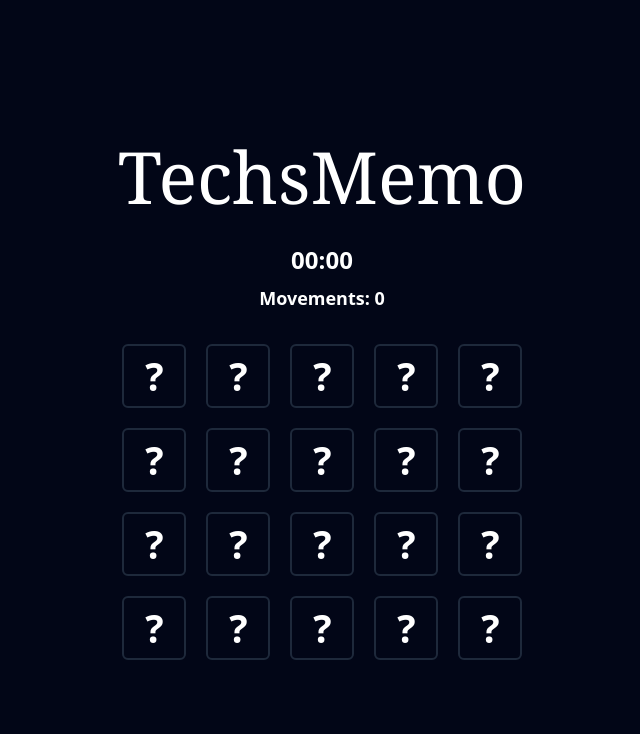
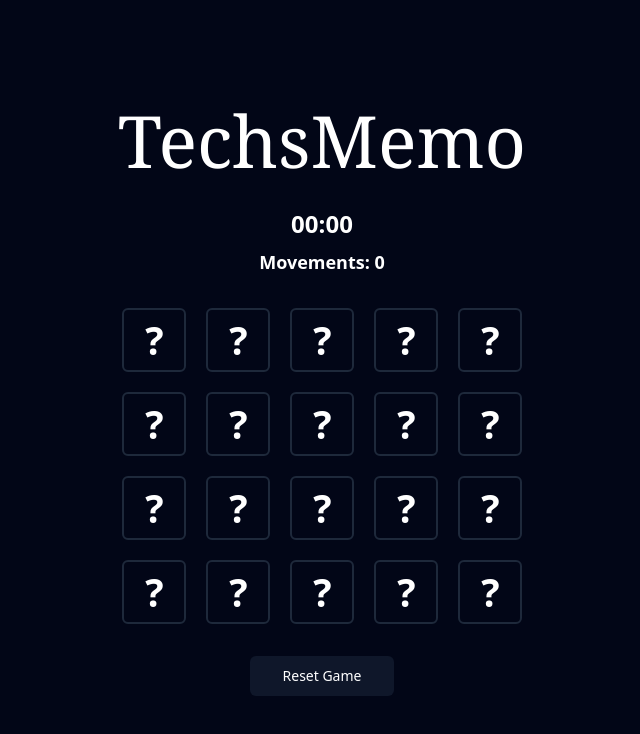
Before and after one commit to AgusjkDev/TechsMemo, an Astro site: page / in a window 1280 px wide. Both pictures are taken after a click on the button "Play". Shown: the whole page, without its empty margins (318-958 px from the left). Built offline with nearby package versions, Linux system fonts and the light colour scheme; Astro itself is replaced by a stand-in of ours; a web font is replaced by a local one.

Commit message:
⚒️ Add reset-game button

```diff
--- a/src/components/game.svelte
+++ b/src/components/game.svelte
@@ -1,6 +1,7 @@
 <script>
     import { getRandomTechs, formatTimer } from "utils";
     import EndScreen from "./end-screen.svelte";
+    import Button from "./button.svelte";
 
     export let toggleStartScreen;
 
@@ -101,7 +102,7 @@
     <EndScreen {score} {resetGame} {toggleStartScreen} />
 {/if}
 
-<div class="w-[92.5%] md:w-auto space-y-8">
+<div class="w-[92.5%] md:w-auto flex flex-col gap-y-8 items-center">
     <div class="space-y-2">
         <h2 class="font-bold text-2xl text-center">{formatTimer(timer)}</h2>
         <h3 class="font-bold text-lg text-center">Movements: {movements}</h3>
@@ -119,4 +120,6 @@
             </button>
         {/each}
     </div>
+
+    <Button onClick={resetGame}>Reset Game</Button>
 </div>
```
